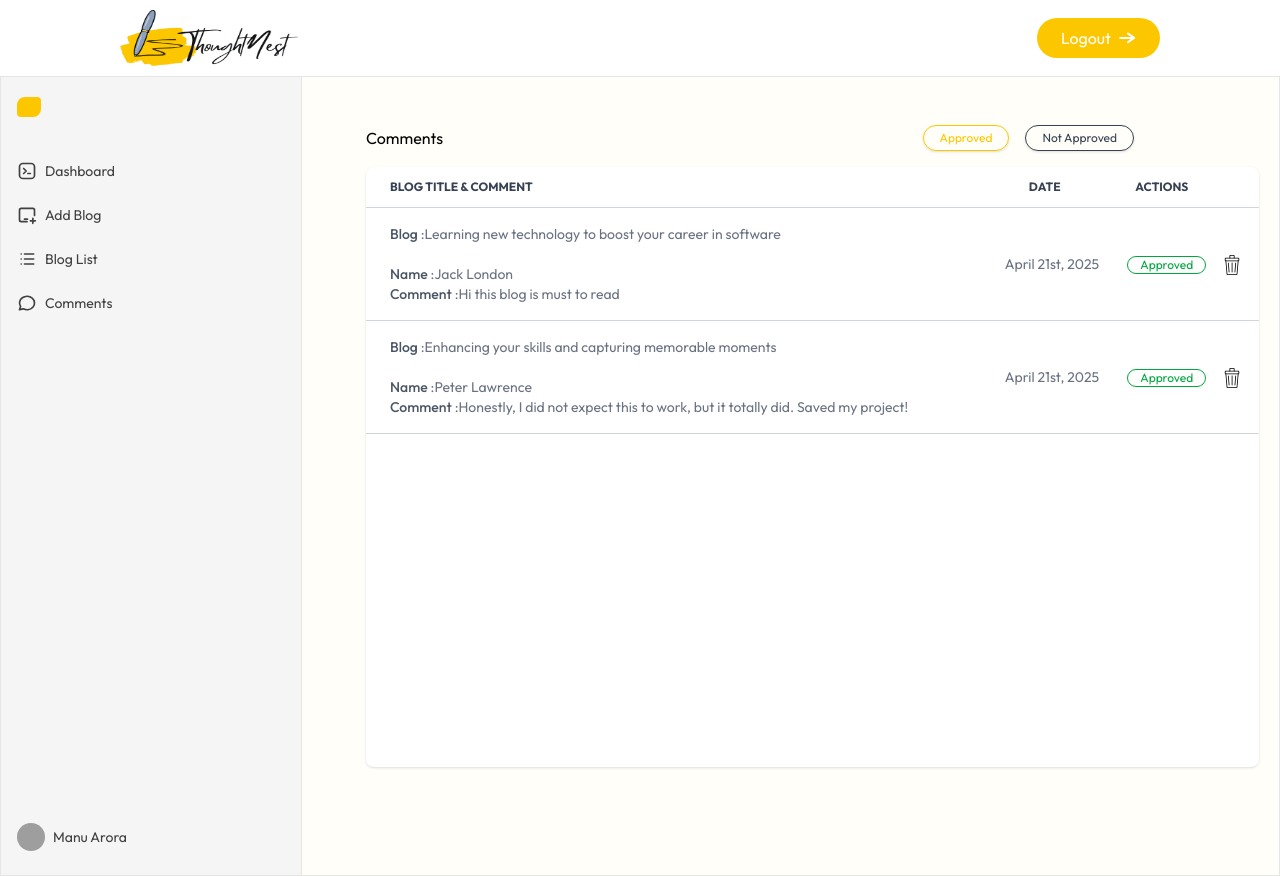
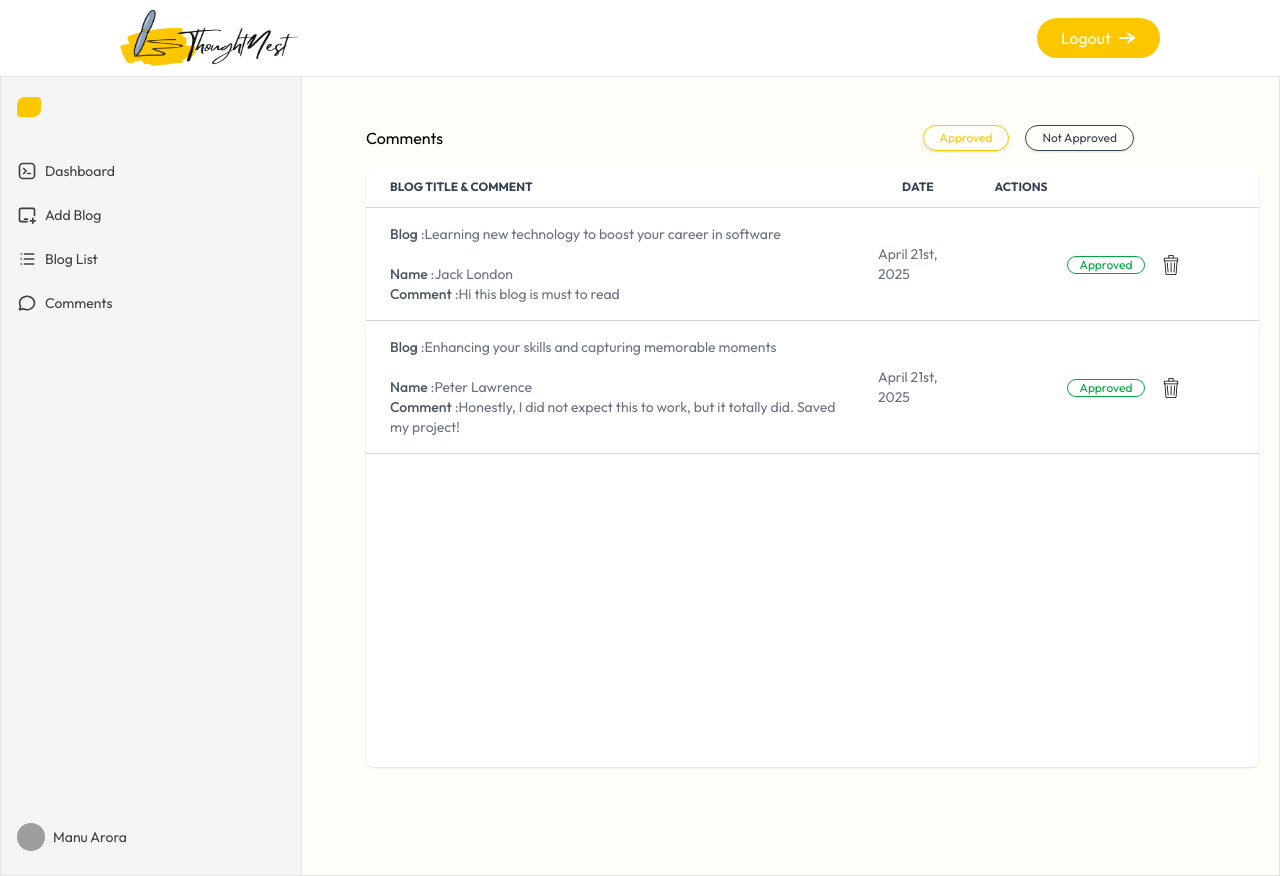
Before and after one commit to MozammilT/thoughtnest, a React (Vite) app in the folder client/: page /dashboard/comments in a window 1280 px wide. Built offline with nearby package versions, Linux system fonts and the light colour scheme; grey boxes are pictures that could not be loaded.

Commit message:
Fix typo in className

```diff
--- a/client/src/pages/Admin/CommentsMenu.jsx
+++ b/client/src/pages/Admin/CommentsMenu.jsx
@@ -72,7 +72,7 @@ function CommentsMenu() {
                   <td cassName="px-6 py-4 max-sm:hidden">
                     {moment(comment.blog.createdAt).format("MMMM Do, YYYY")}
                   </td>
-                  <td cassNaeme="px-20 py-4">
+                  <td className="px-20 py-4">
                     <div className="inline-flex items-center gap-4 ml-4">
                       {!comment.isApproved ? (
                         <img
```
